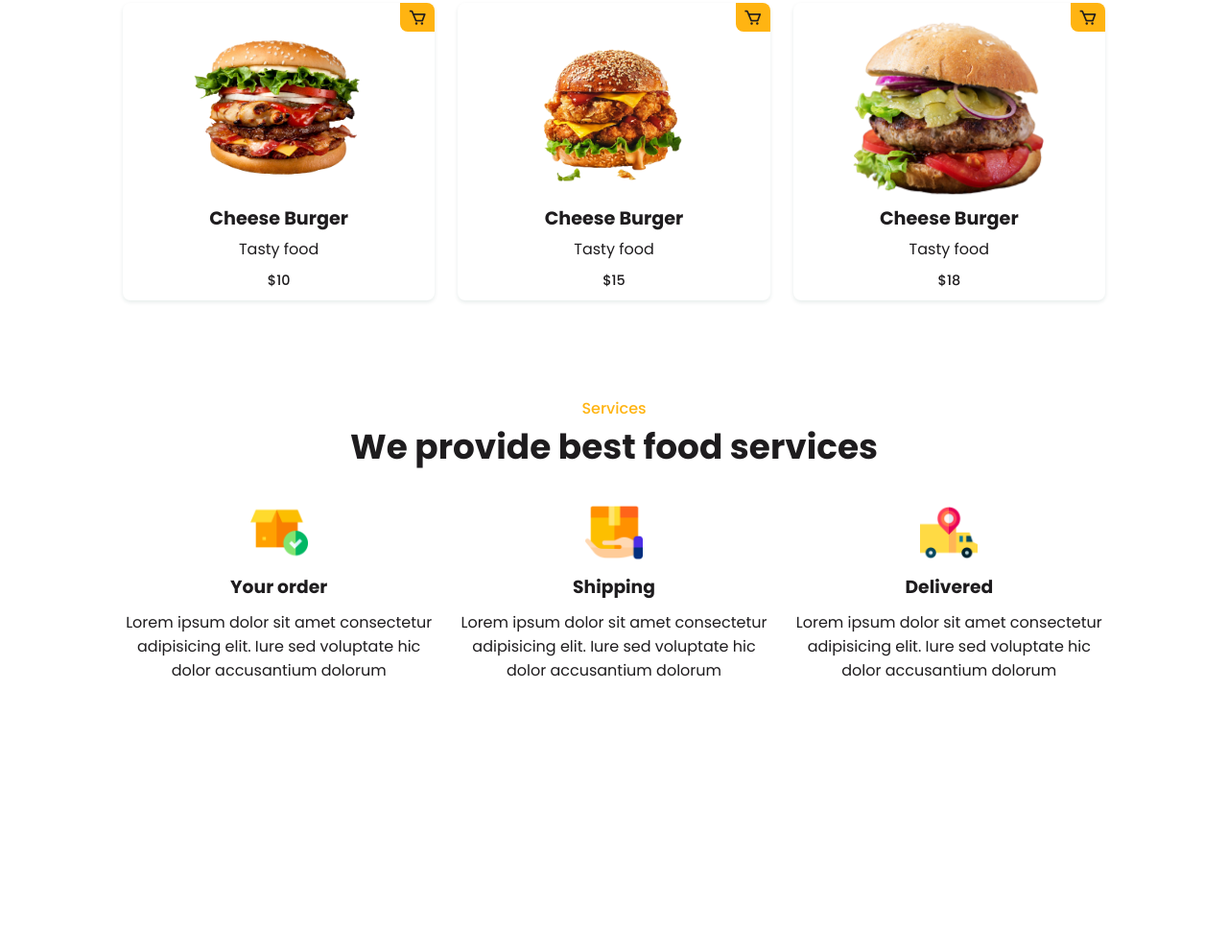
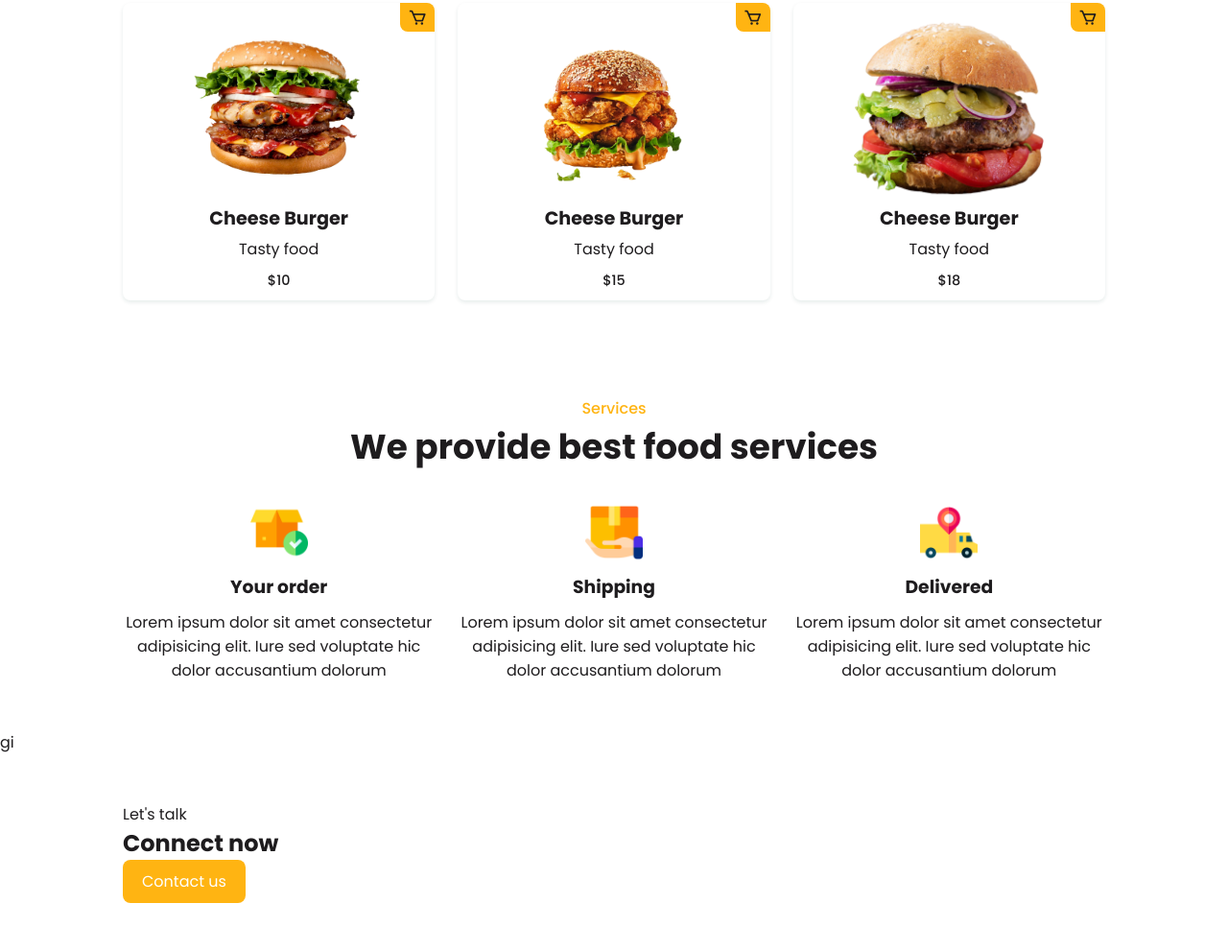
Before and after one commit to Tatiana-hryhorenko/Taste, a plain HTML site: page index.html in a window 1280 px wide. Shown: the part 1466-2457 px from the top of the page at 96% size. Before the commit the page ends 2227 px from the top, so only its background shows below. Drawn offline with nearby package versions, Linux system fonts and the light colour scheme; a script that the page names is missing.

Commit message:
add section connect

```diff
--- a/index.html
+++ b/index.html
@@ -129,13 +129,16 @@
                 <p>Lorem ipsum dolor sit amet consectetur adipisicing elit. Iure sed voluptate hic dolor accusantium dolorum
                 </p>
             </div>
-
-
-
         </div>
     </section>
-
-
+    <!--Connect-->gi
+    <section class="connect">
+        <div class="connect__text">
+            <span>Let's talk</span>
+            <h2>Connect now</h2>
+        </div>
+        <a class="btn" href="#">Contact us</a>
+    </section>
 
 
 </body>
```
